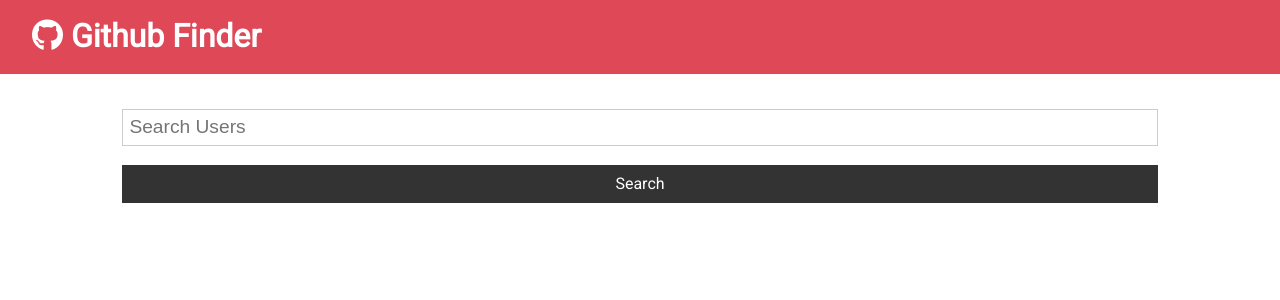
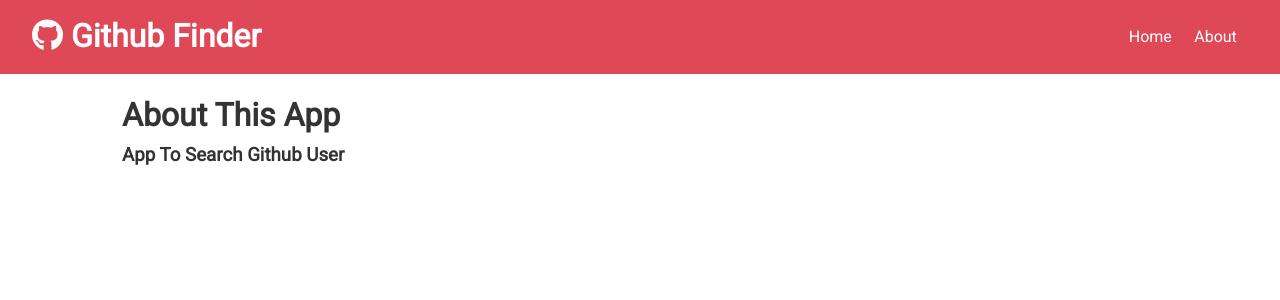
Before and after one commit to robihamdani/react-finder-github, a React (Create React App) app: page /about in a window 1280 px wide. Shown: the top 300 px of the page. Built offline with nearby package versions, Linux system fonts and the light colour scheme.

Commit message:
penambahan react router dom

```diff
--- a/package.json
+++ b/package.json
@@ -6,6 +6,7 @@
     "axios": "^0.19.0",
     "react": "^16.10.2",
     "react-dom": "^16.10.2",
+    "react-router-dom": "^5.1.2",
     "react-scripts": "3.2.0"
   },
   "scripts": {
--- a/src/App.js
+++ b/src/App.js
@@ -1,8 +1,12 @@
-import React, { Component } from "react";
+import React, { Component, Fragment } from "react";
+import { BrowserRouter as Router, Switch, Route } from "react-router-dom";
 import Navbar from "./Components/layout/Navbar";
 import Users from "./Components/users/Users";
 import Search from "./Components/users/Search";
 import Alert from "./Components/layout/Alert";
+
+import About from "./Components/Pages/About";
+
 import axios from "axios";
 import "./App.css";
 
@@ -36,10 +40,17 @@
     const { users, loading } = this.state;
 
     return (
+      <Router>
         <div className="App">
           <Navbar />
           <div className="container">
             <Alert alert={this.state.alert} />
+            <Switch>
+              <Route
+                exact
+                path="/"
+                render={props => (
+                  <Fragment>
                     <Search
                       searchUser={this.searchUser}
                       clearUsers={this.clearUsers}
@@ -47,8 +58,14 @@
                       setAlert={this.setAlert}
                     />
                     <Users loading={loading} users={users} />
+                  </Fragment>
+                )}
+              />
+              <Route exact path="/about" component={About} />
+            </Switch>
           </div>
         </div>
+      </Router>
     );
   }
 }
--- /dev/null
+++ b/src/Components/Pages/About.js
@@ -0,0 +1,12 @@
+import React, { Fragment } from "react";
+
+const About = () => {
+  return (
+    <Fragment>
+      <h1>About This App</h1>
+      <h3>App To Search Github User</h3>
+    </Fragment>
+  );
+};
+
+export default About;
--- a/src/Components/layout/Navbar.js
+++ b/src/Components/layout/Navbar.js
@@ -1,5 +1,6 @@
 import React from "react";
 import PropTypes from "prop-types";
+import { Link } from "react-router-dom";
 
 const Navbar = ({ icon, title }) => {
   return (
@@ -7,6 +8,14 @@
       <h1>
         <i className={icon} /> {title}
       </h1>
+      <ul>
+        <li>
+          <Link to="/">Home</Link>
+        </li>
+        <li>
+          <Link to="/about">About</Link>
+        </li>
+      </ul>
     </div>
   );
 };
```
Also changed, not shown: 1 other file (tests, documents, lock files or other folders). Lines whose indentation alone changed are shown as unchanged.
